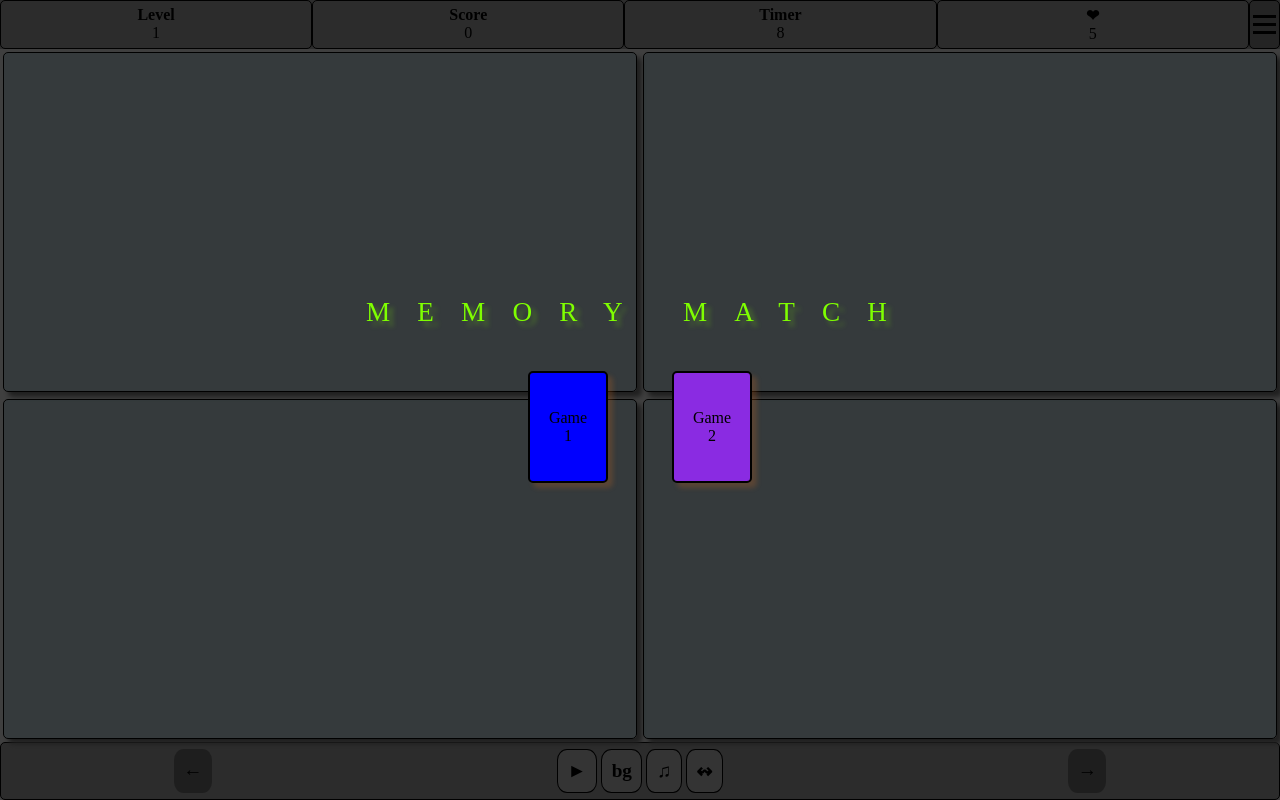
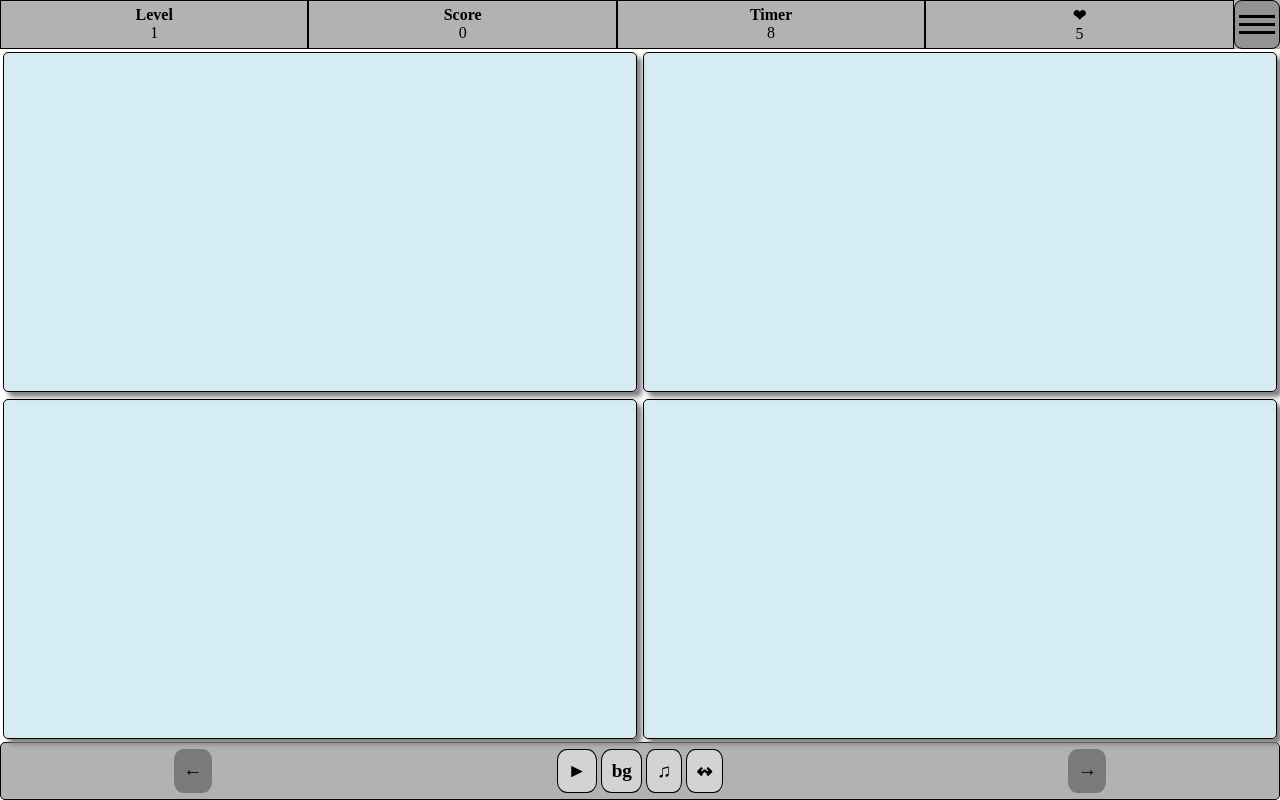
Before and after one commit to meireliezer/memory-game, an Angular app: page / in a window 1280 px wide. Built offline with nearby package versions, Linux system fonts and the light colour scheme.

Commit message:
headers look

```diff
--- a/src/app/app.component.html
+++ b/src/app/app.component.html
@@ -1,4 +1,4 @@
-<app-openning-screen #openning></app-openning-screen>
+<!-- <app-openning-screen #openning></app-openning-screen> -->
 
 
 
--- a/src/style/header.scss
+++ b/src/style/header.scss
@@ -10,7 +10,7 @@ header {
         font-weight: bold;
         padding: 0.3em;
         border: 1px solid black;
-        border-radius: 5px;
+
 
     }
     .value {
@@ -36,11 +36,11 @@ header {
 }
 
 .header__section_menu{
-    width: 2em;
+    width: 3em;
     height: 100%;
     background-color: var(--clr-primary);
     border: 1px solid black;
-    border-radius: 5px;
+    border-radius: 0.5em;
     display: flex;
     justify-content: center;
     align-items: center;
```
